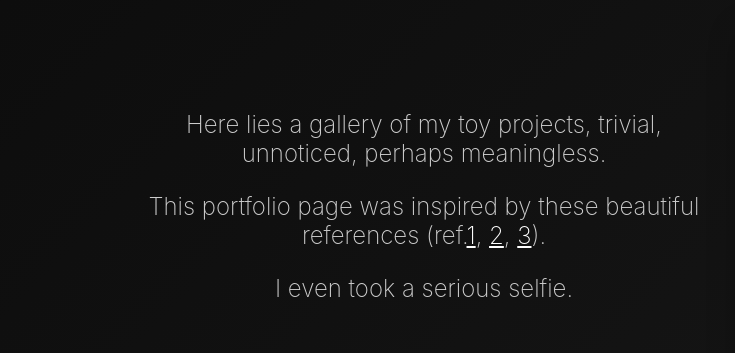
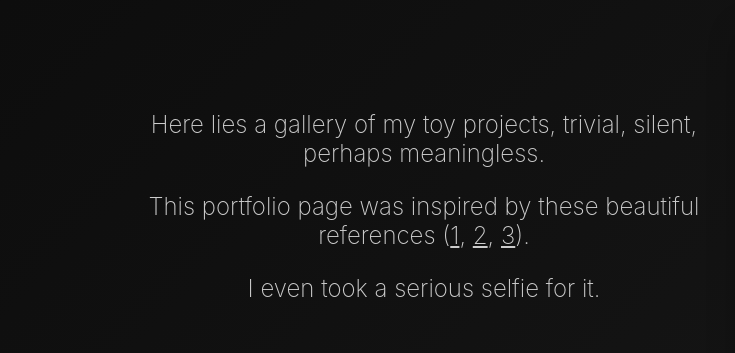
Before and after one commit to aaronzq/project-page, a plain HTML site: page index.html in a window 1280 px wide. Shown: the part 152-505 px from the top of the page, 0-735 px from the left. Drawn offline with Linux system fonts and the light colour scheme.

Commit message:
rev content

```diff
--- a/index.html
+++ b/index.html
@@ -17,12 +17,12 @@
         <div class="splash-content">
             <div class="text-content">
                 <!-- <h1 class="splash-title">Welcome</h1> -->
-                <p class="splash-subtitle">Here lies a gallery of my toy projects, trivial, unnoticed, perhaps meaningless. </p>
+                <p class="splash-subtitle">Here lies a gallery of my toy projects, trivial, silent, perhaps meaningless. </p>
                 <p class="splash-subtitle">This portfolio page was inspired by these beautiful references
-                    (ref.<a style="color: rgb(255, 255, 255); text-decoration: underline;" href="https://camillemormal.com/">1</a>,
-                    <a style="color: rgb(255, 255, 255); text-decoration: underline;" href="https://www.youtube.com/watch?v=PkADl0HubMY&t=65s">2</a>,
-                    <a style="color: rgb(255, 255, 255); text-decoration: underline;" href="https://aristidebenoist.com/">3</a>). </p>
-                <p class="splash-subtitle"> I even took a serious selfie. </p>
+                    (<a style="color: #cccccc; text-decoration: underline;" href="https://camillemormal.com/">1</a>,
+                    <a style="color: #cccccc; text-decoration: underline;" href="https://www.youtube.com/watch?v=PkADl0HubMY">2</a>,
+                    <a style="color: #cccccc; text-decoration: underline;" href="https://aristidebenoist.com/">3</a>). </p>
+                <p class="splash-subtitle"> I even took a serious selfie for it. </p>
             </div>
             <div class="profile-picture">
                 <img src="assets/profile-picture.jpg" alt="Profile Picture">
--- a/script.js
+++ b/script.js
@@ -210,11 +210,12 @@ const contentTemplates = {
 
     'content-5': `
         <h2>Make my own GBA with a Raspberry Pi</h2>
+        <p>Check this <a style="color: rgb(255, 255, 255); text-decoration: underline;" href="https://www.bilibili.com/video/BV14P41177a7/?share_source=copy_web&vd_source=d910d795a15c2b1c3eaf394ffeee2b52">Video</a>!</p>
     `,
 
     'content-6': `
         <h2>Miniature Photography</h2>
-        <p>I have been an anime and game fan and was very into taking photos for hand-crafted and 3D printed models. </p>
+        <p>I have been an ACG boy and was very into taking photos for assembled and 3D printed models from animes and games. </p>
         <img style="width: 80%" src="projects/miniature-photography/IMG_0752.JPG">
         <p> </p>
         <img style="width: 60%" src="projects/miniature-photography/IMG_0751.JPG">
```
